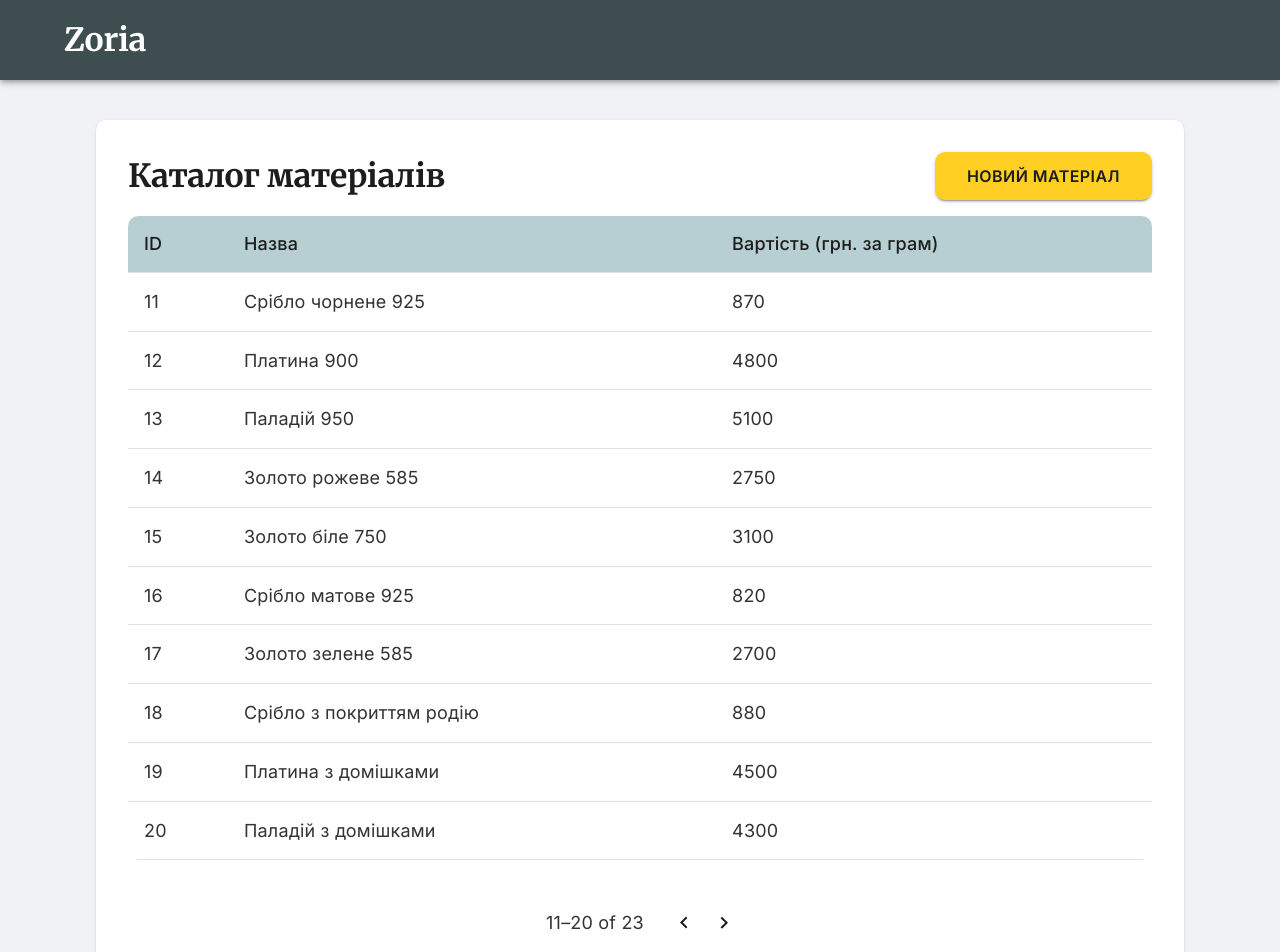
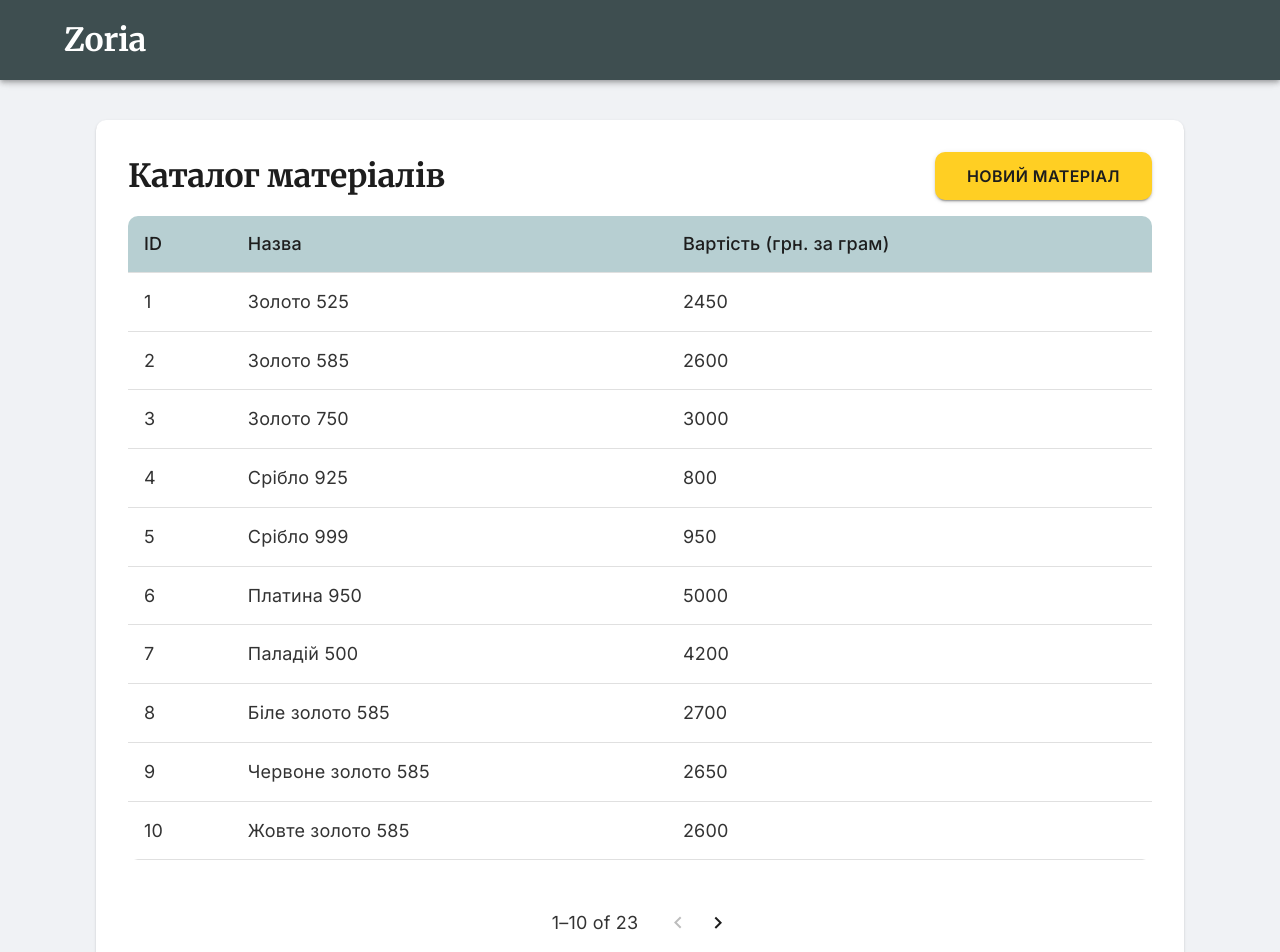
Before and after one commit to zoria-jewelry/app-frontend, a React (Vite) app: page /materials in a window 1280 px wide. Shown: the top 952 px of the page. Built offline with nearby package versions, Linux system fonts and the light colour scheme; no server answers; some icons are missing.

Commit message:
Fix initial page number

```diff
--- a/src/pages/MaterialsPage.tsx
+++ b/src/pages/MaterialsPage.tsx
@@ -20,7 +20,7 @@ import { MaterialsApiClient } from '../api/materialsApiClient.ts';
 
 const MaterialsPage = () => {
     const theme = useTheme();
-    const [page, setPage] = useState<number>(1);
+    const [page, setPage] = useState<number>(0);
     const [total, setTotal] = useState<number>(0);
     const [entries, setEntries] = useState<MaterialDto[]>([]);
 
```
